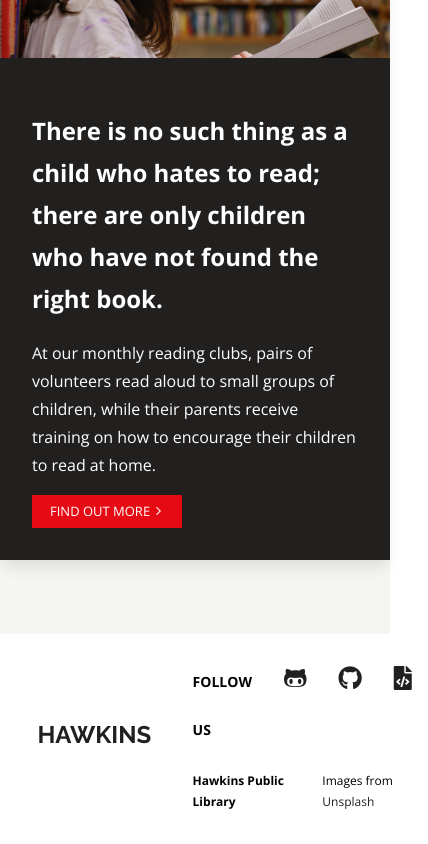
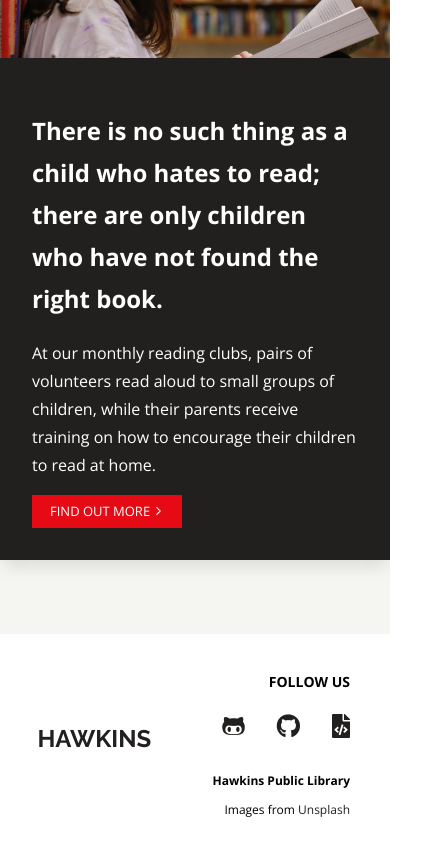
Before and after one commit to devnguy/hawkins-library, a Next.js app: page / in a window 390 px wide. Shown: the part 1616-2460 px from the top of the page, 428 px wide, since content can reach past the window. Built offline with nearby package versions, Linux system fonts and the light colour scheme.

Commit message:
responsive footer

```diff
--- a/components/Footer.js
+++ b/components/Footer.js
@@ -2,6 +2,7 @@ import { useState } from 'react'
 import Link from 'next/link'
 import NavItem from './nav/NavItem'
 import styled from 'styled-components'
+import IconLinks from './nav/IconLinks'
 
 const StyledFooterLogo = styled.div`
   margin: 0 1em;
@@ -56,6 +57,8 @@ const StyledFooterContainer = styled.div`
 const StyledFooterTopRow = styled.div`
   display: flex;
   justify-content: flex-end;
+  padding-bottom: 1.6rem;
+  list-style: none;
   li {
     line-height: 4.8rem;
     font-size: 1.4rem;
@@ -65,18 +68,17 @@ const StyledFooterTopRow = styled.div`
   li i {
     font-size: 2.4rem;
   }
-  padding-bottom: 1.6rem;
+  @media (max-width: ${props => props.theme.screenSizeSm}) {
+    flex-direction: column;
+    text-align: right;
+    align-self: flex-end;
+  }
 `
 
 const StyledFooterBottomRow = styled.div`
   display: flex;
   justify-content: flex-end;
   font-size: 1.2rem;
-`
-
-const StyledFooterRowContainer = styled.div`
-  display: flex;
-  flex-direction: column;
   h4,
   p {
     margin: 0 1.6rem;
@@ -84,6 +86,18 @@ const StyledFooterRowContainer = styled.div`
   p {
     color: ${props => props.theme.grey};
   }
+  @media (max-width: ${props => props.theme.screenSizeSm}) {
+    flex-direction: column;
+    text-align: right;
+    h4 {
+      margin-bottom: 0.8rem;
+    }
+  }
+`
+
+const StyledFooterRowContainer = styled.div`
+  display: flex;
+  flex-direction: column;
 `
 
 const Footer = () => (
@@ -92,46 +106,14 @@ const Footer = () => (
       <FooterLogo />
       <StyledFooterRowContainer>
         <StyledFooterTopRow>
-          <ul>
-            <li>FOLLOW US</li>
-            <li>
-              <a
-                href="https://github.com/hdn301"
-                target="_blank"
-                rel="noopener noreferrer"
-              >
-                <i className="fab fa-github-alt"></i>
-              </a>
-            </li>
-            <li>
-              <a
-                href="https://github.com/RebekahKoon"
-                target="_blank"
-                rel="noopener noreferrer"
-              >
-                <i className="fab fa-github"></i>
-              </a>
-            </li>
-            <li>
-              <a
-                href="https://github.com/hdn301/hawkins-library"
-                target="_blank"
-                rel="noopener noreferrer"
-              >
-                <i className="fas fa-file-code"></i>
-              </a>
-            </li>
-          </ul>
+          <li>FOLLOW US</li>
+          <IconLinks />
         </StyledFooterTopRow>
         <StyledFooterBottomRow>
           <h4>Hawkins Public Library</h4>
           <p>
             Images from{' '}
-            <a
-              href="https://unsplash.com"
-              target="_blank"
-              rel="noopener noreferrer"
-            >
+            <a href="https://unsplash.com" target="_blank" rel="noopener noreferrer">
               Unsplash
             </a>
           </p>
--- /dev/null
+++ b/components/nav/IconLinks.js
@@ -0,0 +1,21 @@
+const IconLinks = () => (
+  <ul>
+    <li>
+      <a href="https://github.com/hdn301" target="_blank" rel="noopener noreferrer">
+        <i className="fab fa-github-alt"></i>
+      </a>
+    </li>
+    <li>
+      <a href="https://github.com/RebekahKoon" target="_blank" rel="noopener noreferrer">
+        <i className="fab fa-github"></i>
+      </a>
+    </li>
+    <li>
+      <a href="https://github.com/hdn301/hawkins-library" target="_blank" rel="noopener noreferrer">
+        <i className="fas fa-file-code"></i>
+      </a>
+    </li>
+  </ul>
+)
+
+export default IconLinks
```
